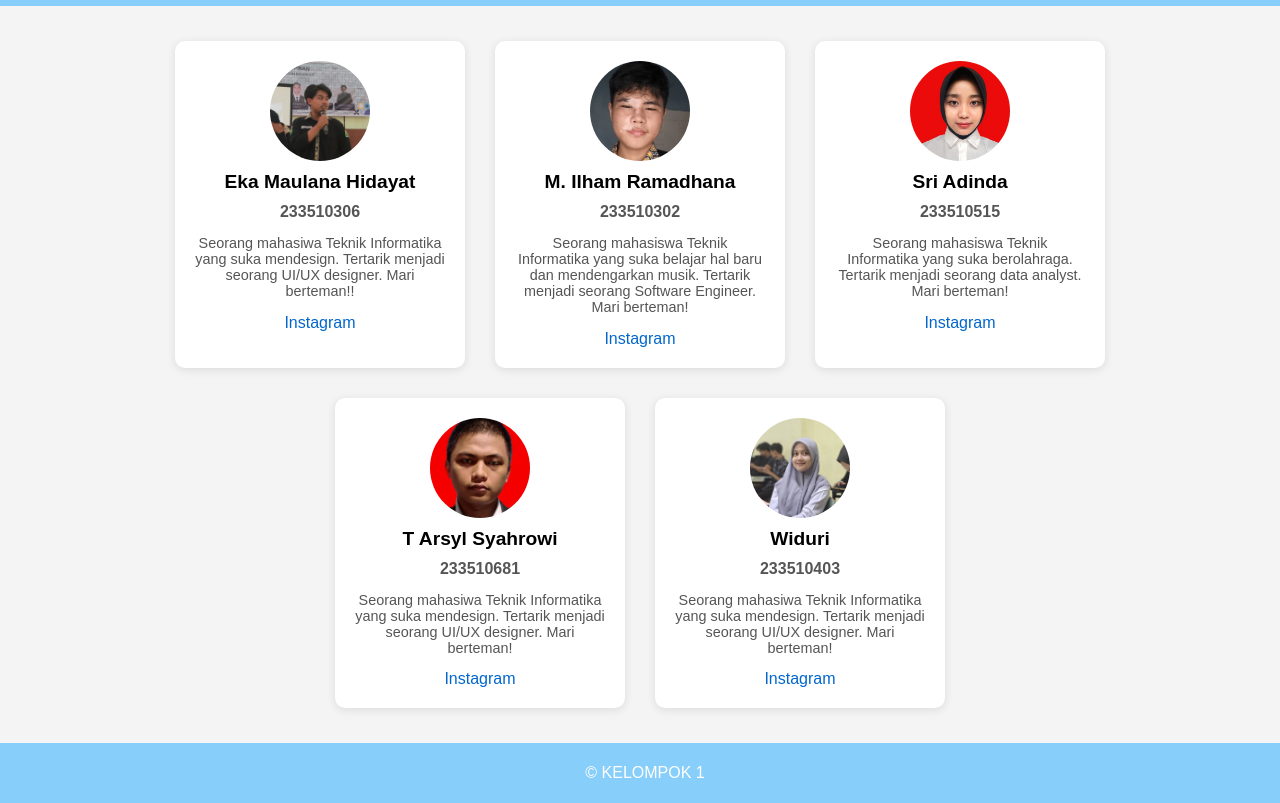
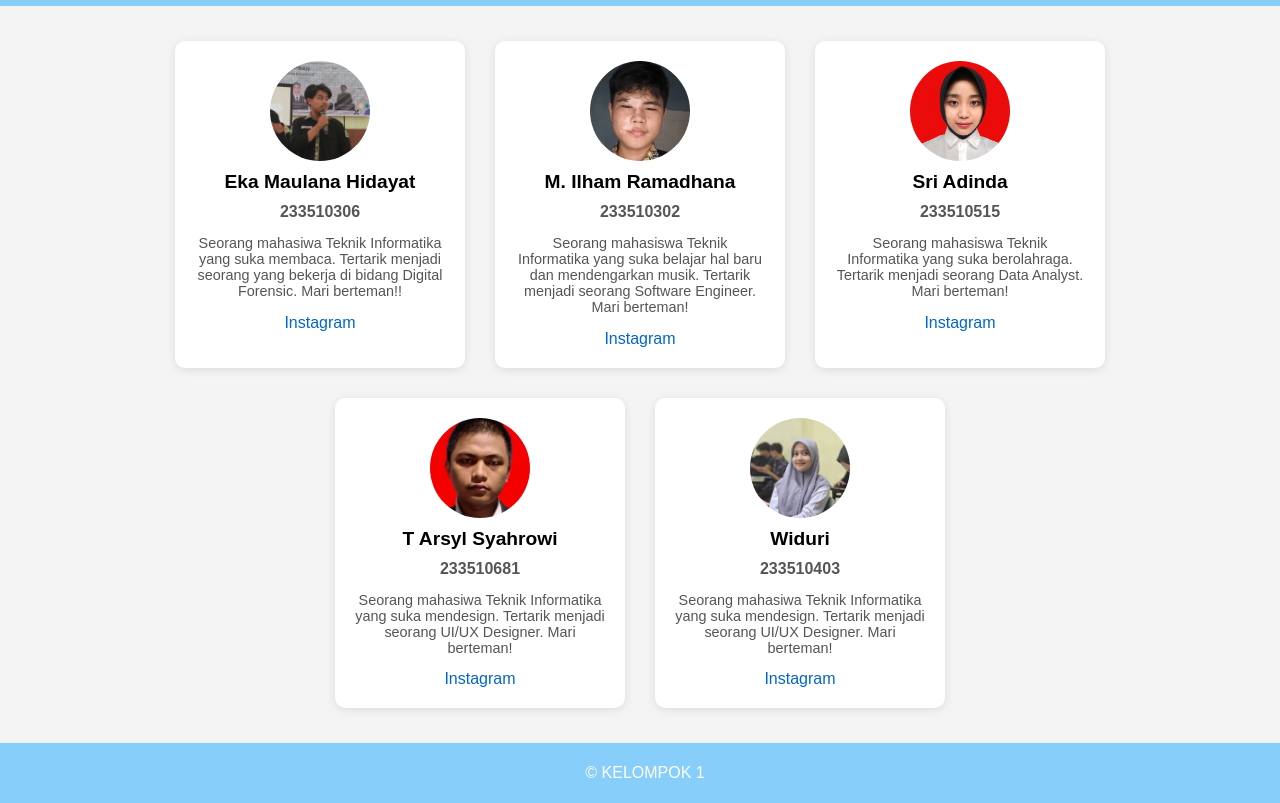
Before and after one commit to iphamm/KELOMPOK-1, a plain HTML site: page index.html in a window 1280 px wide. Shown: the part 84-887 px from the top of the page. Drawn offline with Linux system fonts and the light colour scheme.

Commit message:
TUGAS 1 PEMWEB

```diff
--- a/index.html
+++ b/index.html
@@ -87,8 +87,8 @@
             <div class="profile-image" style="background-image: url('assets/eka.jpg');"></div>
             <h2>Eka Maulana Hidayat</h2>
             <h3>233510306</h3>
-            <p>Seorang mahasiwa Teknik Informatika yang suka mendesign.
-                Tertarik menjadi seorang UI/UX designer. Mari berteman!!</p>
+            <p>Seorang mahasiwa Teknik Informatika yang suka membaca.
+                Tertarik menjadi seorang yang bekerja di bidang Digital Forensic. Mari berteman!!</p>
             <a href="https://instagram.com/ekamaulana09_/">Instagram</a>
         </div>
 
@@ -108,7 +108,7 @@
             <h2>Sri Adinda</h2>
             <h3>233510515</h3>
             <p>Seorang mahasiswa Teknik Informatika yang suka berolahraga.
-                Tertarik menjadi seorang data analyst. Mari berteman!</p>
+                Tertarik menjadi seorang Data Analyst. Mari berteman!</p>
             <a href="https://instagram.com/ddndaaa16/">Instagram</a>
         </div>
 
@@ -118,7 +118,7 @@
             <h2>T Arsyl Syahrowi</h2>
             <h3>233510681</h3>
             <p>Seorang mahasiwa Teknik Informatika yang suka mendesign.
-                Tertarik menjadi seorang UI/UX designer. Mari berteman!</p>
+                Tertarik menjadi seorang UI/UX Designer. Mari berteman!</p>
             <a href="https://www.instagram.com/arsil_syah/">Instagram</a>
         </div>
 
@@ -128,7 +128,7 @@
             <h2>Widuri</h2>
             <h3>233510403</h3>
             <p>Seorang mahasiwa Teknik Informatika yang suka mendesign.
-                Tertarik menjadi seorang UI/UX designer. Mari berteman!</p>
+                Tertarik menjadi seorang UI/UX Designer. Mari berteman!</p>
             <a href="https://instagram.com/joe_one.tea/">Instagram</a>
         </div>
     </div>
```
